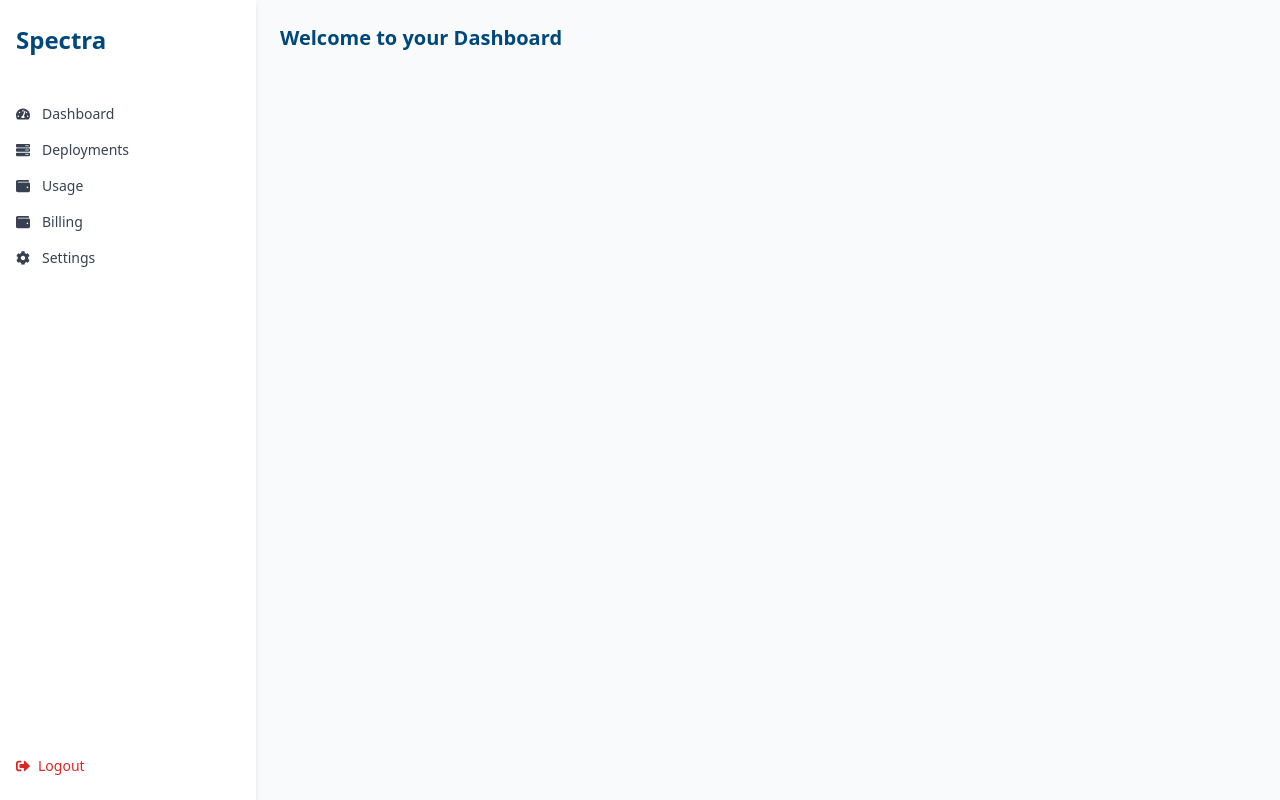
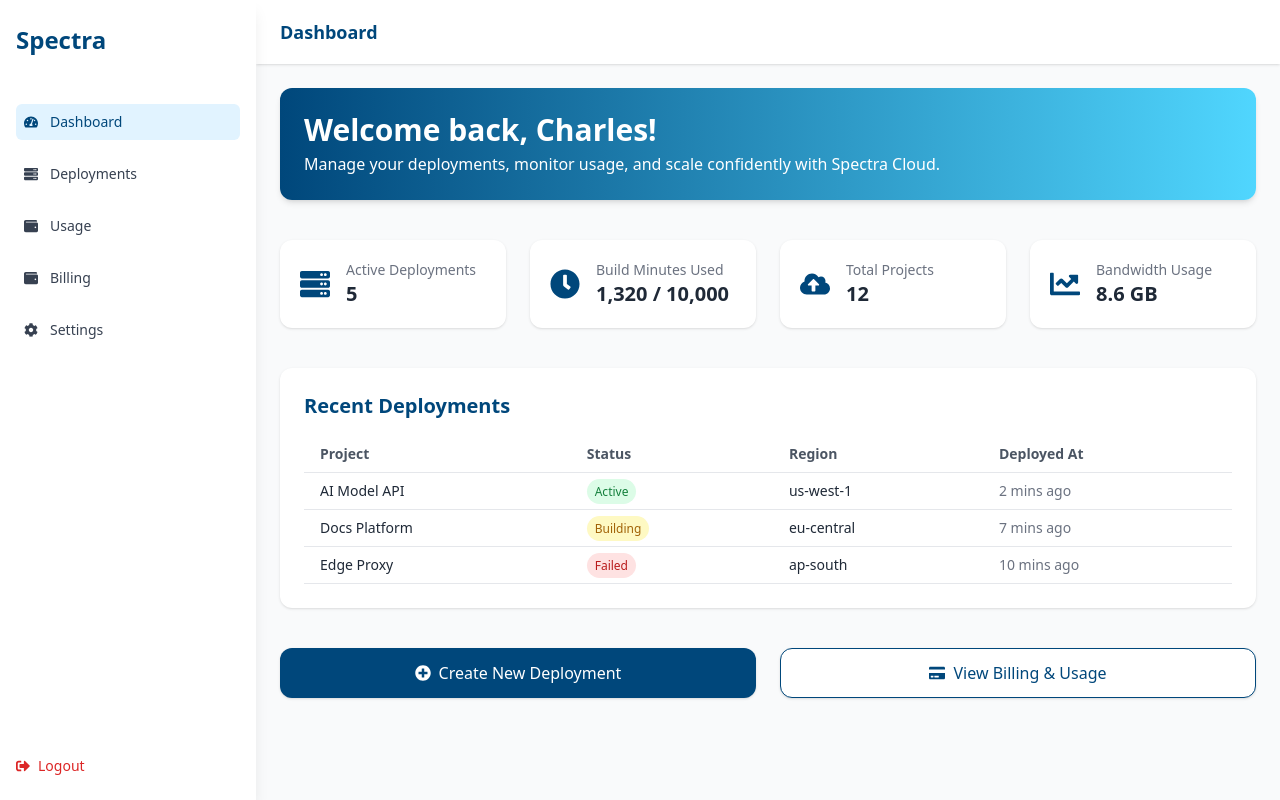
Before and after one commit to Ademolah/Binary-Cloud, a React (Create React App) app: page /dashboard/home in a window 1280 px wide. Built offline with nearby package versions, Linux system fonts and the light colour scheme.

Commit message:
dashboard

```diff
--- a/src/pages/dashboard/DashboardLayout.jsx
+++ b/src/pages/dashboard/DashboardLayout.jsx
@@ -16,24 +16,59 @@ const DashboardLayout = () => {
   };
 
   return (
-    <div className="min-h-screen flex bg-[#F9FAFB]">
+    <div className="min-h-screen flex bg-[#F9FAFB] text-gray-800">
       {/* Sidebar */}
-      <aside className="w-64 bg-white shadow-md flex flex-col py-6 px-4 space-y-6">
+      <aside className="w-64 fixed top-0 left-0 h-full bg-white shadow-lg z-20 flex flex-col py-6 px-4 space-y-6">
         <h2 className="text-2xl font-bold text-[#00477B] mb-6">Spectra</h2>
         <nav className="flex-1 space-y-4">
-          <NavLink to="home" className="flex items-center gap-3 text-sm text-gray-700 hover:text-[#00477B]">
+          <NavLink
+            to="home"
+            className={({ isActive }) =>
+              `flex items-center gap-3 text-sm px-2 py-2 rounded-md transition ${
+                isActive ? "bg-[#E1F3FF] text-[#00477B]" : "text-gray-700 hover:text-[#00477B]"
+              }`
+            }
+          >
             <FaTachometerAlt /> Dashboard
           </NavLink>
-          <NavLink to="deployments" className="flex items-center gap-3 text-sm text-gray-700 hover:text-[#00477B]">
+          <NavLink
+            to="deployments"
+            className={({ isActive }) =>
+              `flex items-center gap-3 text-sm px-2 py-2 rounded-md transition ${
+                isActive ? "bg-[#E1F3FF] text-[#00477B]" : "text-gray-700 hover:text-[#00477B]"
+              }`
+            }
+          >
             <FaServer /> Deployments
           </NavLink>
-          <NavLink to="usage" className="flex items-center gap-3 text-sm text-gray-700 hover:text-[#00477B]">
+          <NavLink
+            to="usage"
+            className={({ isActive }) =>
+              `flex items-center gap-3 text-sm px-2 py-2 rounded-md transition ${
+                isActive ? "bg-[#E1F3FF] text-[#00477B]" : "text-gray-700 hover:text-[#00477B]"
+              }`
+            }
+          >
             <FaWallet /> Usage
           </NavLink>
-          <NavLink to="billing" className="flex items-center gap-3 text-sm text-gray-700 hover:text-[#00477B]">
+          <NavLink
+            to="billing"
+            className={({ isActive }) =>
+              `flex items-center gap-3 text-sm px-2 py-2 rounded-md transition ${
+                isActive ? "bg-[#E1F3FF] text-[#00477B]" : "text-gray-700 hover:text-[#00477B]"
+              }`
+            }
+          >
             <FaWallet /> Billing
           </NavLink>
-          <NavLink to="settings" className="flex items-center gap-3 text-sm text-gray-700 hover:text-[#00477B]">
+          <NavLink
+            to="settings"
+            className={({ isActive }) =>
+              `flex items-center gap-3 text-sm px-2 py-2 rounded-md transition ${
+                isActive ? "bg-[#E1F3FF] text-[#00477B]" : "text-gray-700 hover:text-[#00477B]"
+              }`
+            }
+          >
             <FaCog /> Settings
           </NavLink>
         </nav>
@@ -46,9 +81,18 @@ const DashboardLayout = () => {
       </aside>
 
       {/* Main Content */}
-      <main className="flex-1 p-6">
-        <Outlet />
-      </main>
+      <div className="ml-64 flex-1 flex flex-col">
+        {/* Header */}
+        <header className="h-16 bg-white shadow px-6 flex items-center justify-between sticky top-0 z-10">
+          <h3 className="text-lg font-semibold text-[#00477B]">Dashboard</h3>
+          {/* Placeholder for future profile, notifications, etc. */}
+        </header>
+
+        {/* Page Content */}
+        <main className="flex-1 p-6 overflow-y-auto">
+          <Outlet />
+        </main>
+      </div>
     </div>
   );
 };
--- a/src/pages/dashboard/Home.jsx
+++ b/src/pages/dashboard/Home.jsx
@@ -1,5 +1,135 @@
+// src/pages/dashboard/Home.jsx
+import React from "react";
+import { motion } from "framer-motion";
+import {
+  FaServer,
+  FaClock,
+  FaCloudUploadAlt,
+  FaChartLine,
+  FaPlusCircle,
+  FaCreditCard,
+} from "react-icons/fa";
+
 const DashboardHome = () => {
-  return <h2 className="text-xl font-semibold text-[#00477B]">Welcome to your Dashboard</h2>;
+  const metrics = [
+    {
+      label: "Active Deployments",
+      value: 5,
+      icon: <FaServer />,
+    },
+    {
+      label: "Build Minutes Used",
+      value: "1,320 / 10,000",
+      icon: <FaClock />,
+    },
+    {
+      label: "Total Projects",
+      value: 12,
+      icon: <FaCloudUploadAlt />,
+    },
+    {
+      label: "Bandwidth Usage",
+      value: "8.6 GB",
+      icon: <FaChartLine />,
+    },
+  ];
+
+  return (
+    <div className="space-y-10">
+      {/* Welcome Banner */}
+      <motion.div
+        initial={{ opacity: 0, y: -20 }}
+        animate={{ opacity: 1, y: 0 }}
+        transition={{ duration: 0.5 }}
+        className="bg-gradient-to-r from-[#00477B] to-[#50D6FE] text-white rounded-xl p-6 shadow-md"
+      >
+        <h2 className="text-2xl md:text-3xl font-semibold mb-1">
+          Welcome back, Charles!
+        </h2>
+        <p className="text-sm md:text-base">
+          Manage your deployments, monitor usage, and scale confidently with Spectra Cloud.
+        </p>
+      </motion.div>
+
+      {/* Metrics Cards */}
+      <div className="grid grid-cols-1 sm:grid-cols-2 lg:grid-cols-4 gap-6">
+        {metrics.map((metric, index) => (
+          <motion.div
+            key={index}
+            initial={{ opacity: 0, y: 20 }}
+            whileInView={{ opacity: 1, y: 0 }}
+            viewport={{ once: true }}
+            transition={{ delay: index * 0.1, duration: 0.5 }}
+            className="bg-white shadow rounded-xl p-5 flex items-center gap-4"
+          >
+            <div className="text-[#00477B] text-3xl">{metric.icon}</div>
+            <div>
+              <p className="text-sm text-gray-500">{metric.label}</p>
+              <h4 className="text-xl font-bold text-gray-800">{metric.value}</h4>
+            </div>
+          </motion.div>
+        ))}
+      </div>
+
+      {/* Recent Deployments */}
+      <div className="bg-white shadow rounded-xl p-6">
+        <h3 className="text-xl font-semibold text-[#00477B] mb-4">Recent Deployments</h3>
+        <div className="overflow-x-auto">
+          <table className="min-w-full text-sm text-left">
+            <thead className="border-b text-gray-600">
+              <tr>
+                <th className="py-2 px-4">Project</th>
+                <th className="py-2 px-4">Status</th>
+                <th className="py-2 px-4">Region</th>
+                <th className="py-2 px-4">Deployed At</th>
+              </tr>
+            </thead>
+            <tbody>
+              {[
+                { name: "AI Model API", status: "Active", region: "us-west-1", time: "2 mins ago" },
+                { name: "Docs Platform", status: "Building", region: "eu-central", time: "7 mins ago" },
+                { name: "Edge Proxy", status: "Failed", region: "ap-south", time: "10 mins ago" },
+              ].map((row, i) => (
+                <tr key={i} className="border-b hover:bg-gray-50">
+                  <td className="py-2 px-4 font-medium">{row.name}</td>
+                  <td className="py-2 px-4">
+                    <span
+                      className={`px-2 py-1 text-xs rounded-full ${
+                        row.status === "Active"
+                          ? "bg-green-100 text-green-700"
+                          : row.status === "Building"
+                          ? "bg-yellow-100 text-yellow-700"
+                          : "bg-red-100 text-red-700"
+                      }`}
+                    >
+                      {row.status}
+                    </span>
+                  </td>
+                  <td className="py-2 px-4">{row.region}</td>
+                  <td className="py-2 px-4 text-gray-500">{row.time}</td>
+                </tr>
+              ))}
+            </tbody>
+          </table>
+        </div>
+      </div>
+
+      {/* Quick Actions */}
+      <motion.div
+        initial={{ opacity: 0, y: 10 }}
+        animate={{ opacity: 1, y: 0 }}
+        transition={{ duration: 0.6 }}
+        className="grid sm:grid-cols-2 gap-6"
+      >
+        <button className="bg-[#00477B] hover:bg-[#00345d] text-white py-3 px-5 rounded-xl flex items-center justify-center gap-2 font-medium shadow transition">
+          <FaPlusCircle /> Create New Deployment
+        </button>
+        <button className="bg-white border border-[#00477B] hover:bg-[#f0f9ff] text-[#00477B] py-3 px-5 rounded-xl flex items-center justify-center gap-2 font-medium shadow transition">
+          <FaCreditCard /> View Billing & Usage
+        </button>
+      </motion.div>
+    </div>
+  );
 };
 
 export default DashboardHome;
```
Also changed, not shown: src/components/Header.jsx (added), src/components/Sidebar.jsx (renamed from src/components/layouts/Sidebar.jsx).
